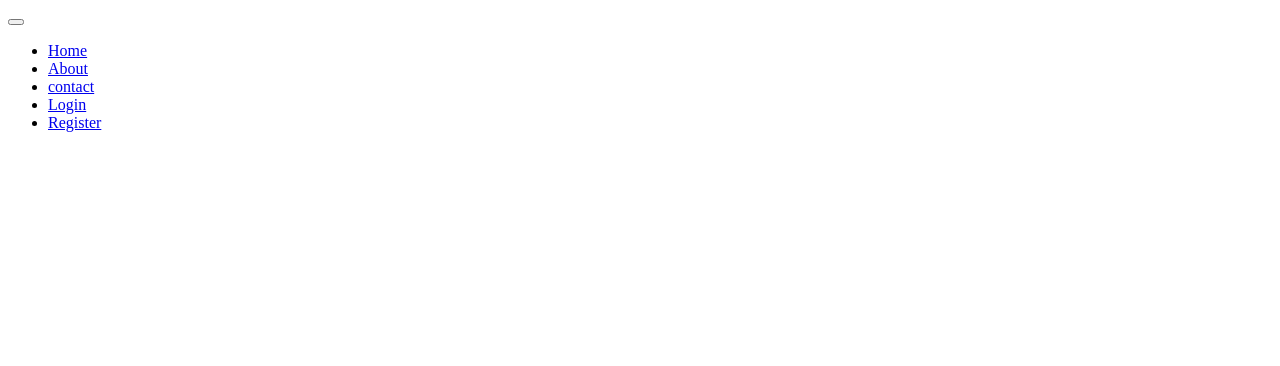
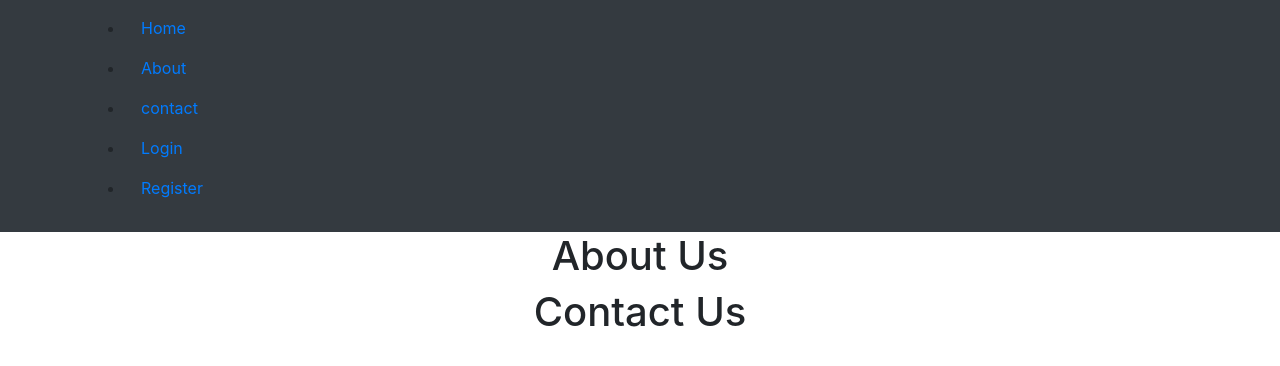
Before and after one commit to srimalonline/Copilot, a plain HTML site: page ai.html in a window 1280 px wide. Drawn offline with nearby package versions, Linux system fonts and the light colour scheme.

Commit message:
sinking with github copilot

```diff
--- a/ai.html
+++ b/ai.html
@@ -6,9 +6,15 @@
     <meta http-equiv="X-UA-Compatible" content="IE=edge">
     <meta name="viewport" content="width=device-width, initial-scale=1.0">
     <title>Srimal's Copilot Test</title>
-    <link rel="stylesheet" href="https://cdnjs.cloudflare.com/ajax/libs/font-awesome/6.2.1/css/all.min.css" integrity="sha512-MV7K8+y+gLIBoVD59lQIYicR65iaqukzvf/nwasF0nqhPay5w/9lJmVM2hMDcnK1OnMGCdVK+iQrJ7lzPJQd1w==" crossorigin="anonymous" referrerpolicy="no-referrer"
-    />
-    <script src="https://cdnjs.cloudflare.com/ajax/libs/bootstrap/5.2.3/js/bootstrap.min.js" integrity="sha512-1/RvZTcCDEUjY/CypiMz+iqqtaoQfAITmNSJY17Myp4Ms5mdxPS5UV7iOfdZoxcGhzFbOm6sntTKJppjvuhg4g==" crossorigin="anonymous" referrerpolicy="no-referrer"></script>
+    <link rel="stylesheet" href="https://cdnjs.cloudflare.com/ajax/libs/twitter-bootstrap/4.5.3/css/bootstrap.min.css">
+    <link rel="stylesheet" href="https://cdnjs.cloudflare.com/ajax/libs/font-awesome/5.15.3/css/all.min.css">
+    <link rel="stylesheet" href="https://cdnjs.cloudflare.com/ajax/libs/animate.css/4.1.1/animate.min.css">
+    <link rel="stylesheet" href="https://cdnjs.cloudflare.com/ajax/libs/aos/2.3.4/aos.css">
+    <link rel="stylesheet" href="https://cdnjs.cloudflare.com/ajax/libs/magnific-popup.js/1.1.0/magnific-popup.min.css">
+    <link rel="stylesheet" href="https://cdnjs.cloudflare.com/ajax/libs/Swiper/6.8.4/swiper-bundle.min.css">
+    <link rel="stylesheet" href="https://cdnjs.cloudflare.com/ajax/libs/simple-line-icons/2.5.5/css/simple-line-icons.min.css">
+    <link rel="stylesheet" href="https://cdnjs.cloudflare.com/ajax/libs/line-awesome/1.3.0/line-awesome/css/line-awesome.min.css">
+    <link rel="stylesheet" href="https://cdnjs.cloudflare.com/ajax/libs/line-awesome/1.3.0/line-awesome/css/line-awesome-font-awesome.min.css">
 </head>
 
 <body>
@@ -28,6 +34,23 @@
         </div>
     </nav>
     <!-- Heading -->
+
+    <div class="container">
+        <div class="row">
+            <div class="col-md-12">
+                <h1 class="text-center">About Us</h1>
+            </div>
+        </div>
+    </div>
+    <!-- About Us -->
+
+    <!-- Contact Details -->
+    <div class="container">
+        <div class="row">
+            <div class="col-md-12">
+                <h1 class="text-center">Contact Us</h1>
+            </div>
+        </div>
 </body>
 
 </html>
```
Also changed, not shown: main.js (added, +8 -0 lines).
